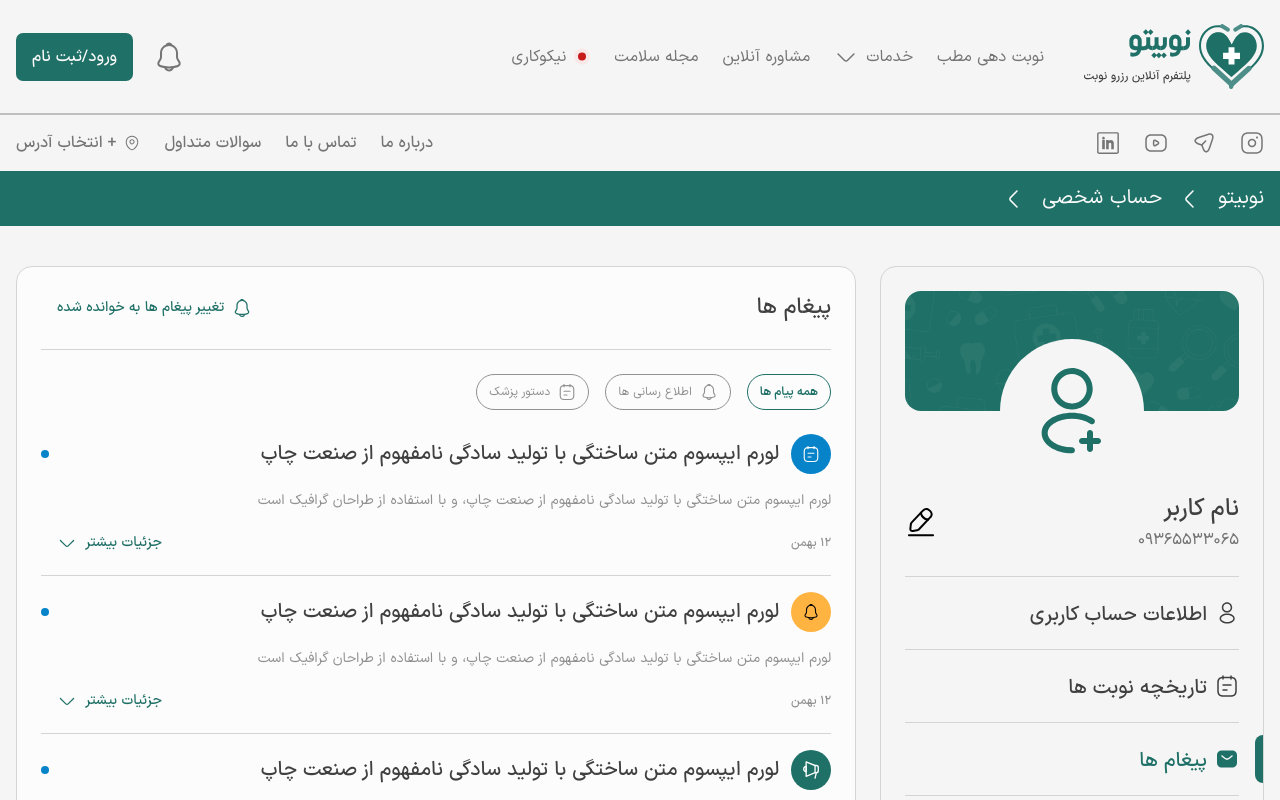
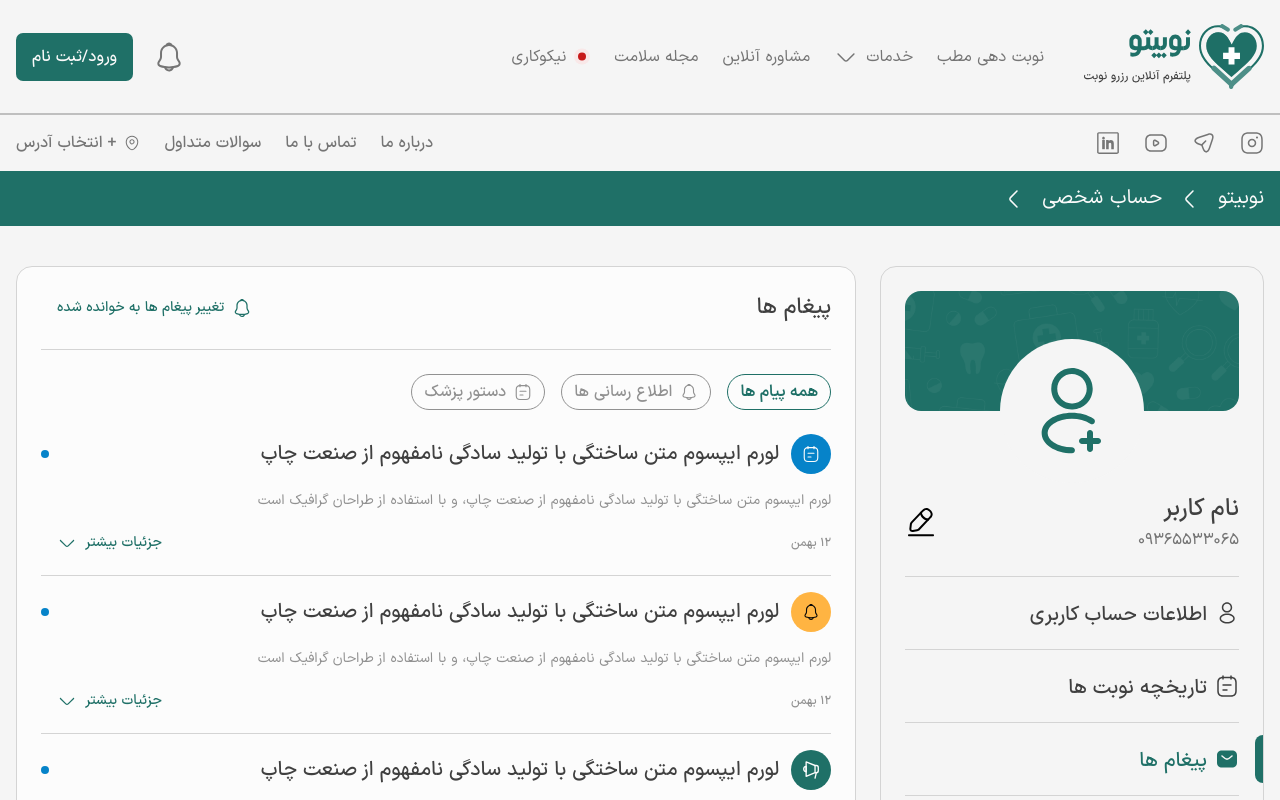
Before and after one commit to amirht-dev/nobito, a Next.js app: page /dashboard/messages in a window 1280 px wide. Shown: the top 800 px of the page. Built offline with nearby package versions, Linux system fonts and the light colour scheme.

Commit message:
add responsive text for chip

```diff
--- a/src/components/atoms/Chip/index.tsx
+++ b/src/components/atoms/Chip/index.tsx
@@ -9,7 +9,7 @@ const chipVariants = tv(
   {
     slots: {
       container:
-        "inline-flex items-center gap-2 text-nowrap rounded-full border border-grey-400 px-3 py-2 text-body-4 leading-none text-grey-400",
+        "inline-flex items-center gap-2 text-nowrap font-medium rounded-full border border-grey-400 px-3 py-2 text-body-4 leading-none text-grey-400 lg:text-tittle-2",
       icon: "size-[18px]",
     },
   },
```
